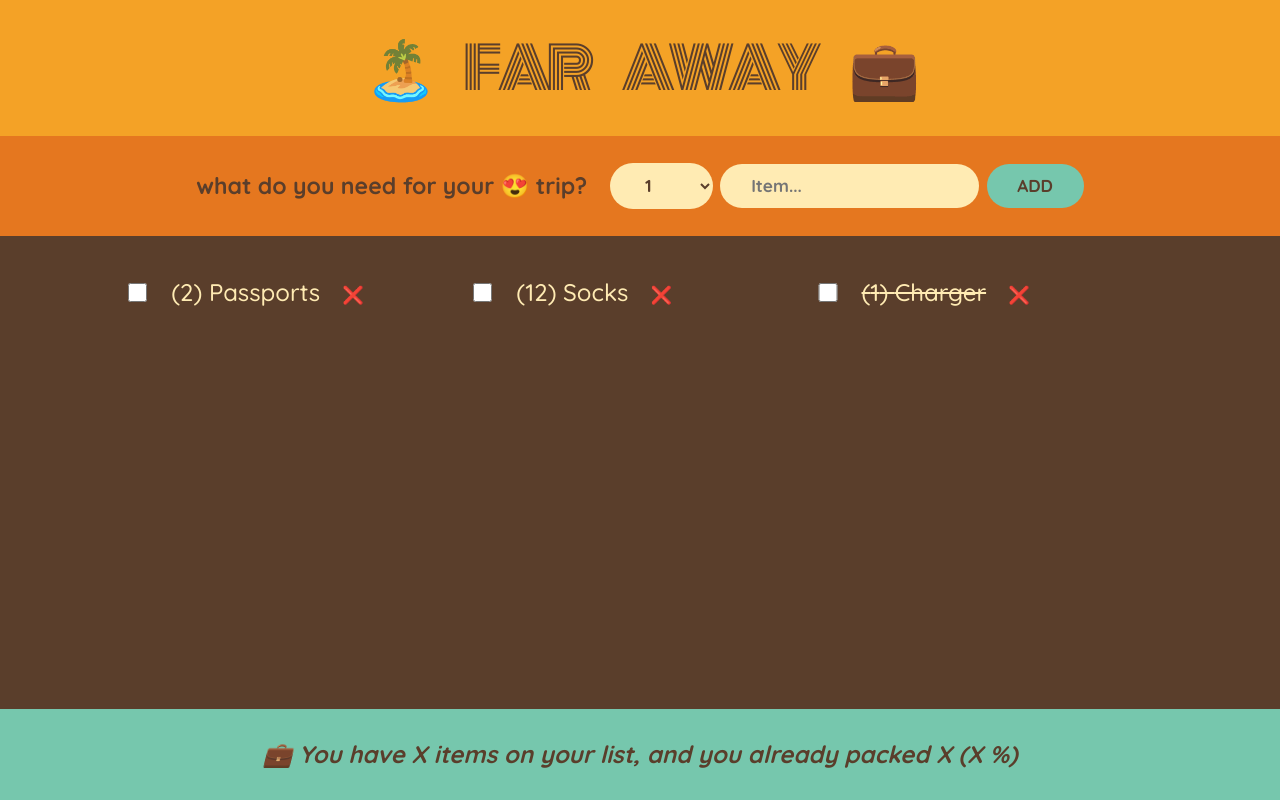
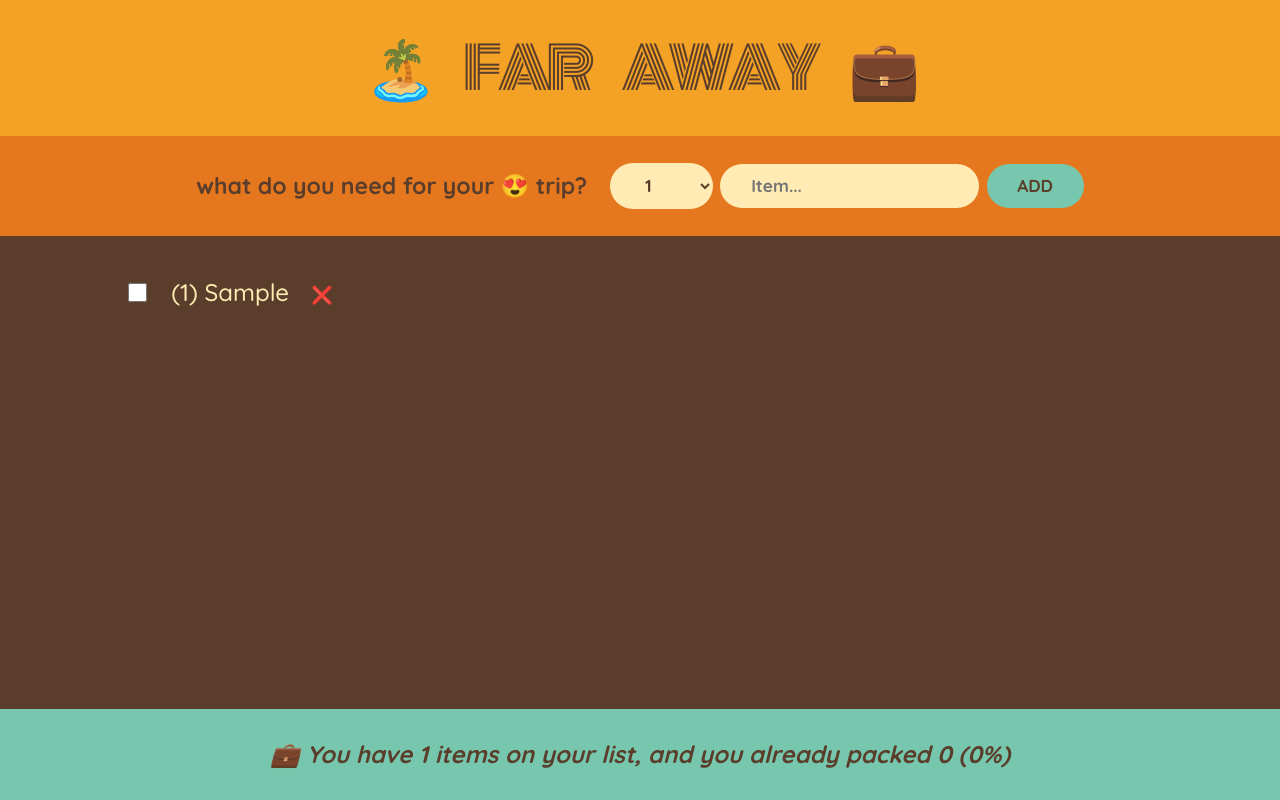
Before and after one commit to AbdelrahmanEhab20/Travels-List, a React (Create React App) app: page / in a window 1280 px wide. Both pictures are taken after typing "Sample" into the empty fields and a click on the button "ADD". Built offline with nearby package versions, Linux system fonts and the light colour scheme.

Commit message:
adding updates to complete main functionality

```diff
--- a/src/App.js
+++ b/src/App.js
@@ -1,18 +1,37 @@
 import { useState } from "react";
 
-const initialItems = [
-  { id: 1, description: "Passports", quantity: 2, packed: false },
-  { id: 2, description: "Socks", quantity: 12, packed: false },
-  { id: 3, description: "Charger", quantity: 1, packed: true },
-];
+// const initialItems = [
+//   { id: 1, description: "Passports", quantity: 2, packed: false },
+//   { id: 2, description: "Socks", quantity: 12, packed: false },
+//   { id: 3, description: "Charger", quantity: 1, packed: true },
+// ];
 
 export default function App() {
+  const [items, setItems] = useState([]);
+  function handleAddItem(item) {
+    setItems((items) => [...items, item]);
+  }
+  function handDeleteItem(id) {
+    setItems((items) => items.filter((item) => item.id !== id));
+  }
+  function handUpdateItem(id) {
+    setItems((items) =>
+      items.map((item) =>
+        item.id === id ? { ...item, packed: !item.packed } : item
+      )
+    );
+  }
+
   return (
     <div className="app">
       <Logo />
-      <Form />
-      <PackingList />
-      <Stats />
+      <Form onAddItems={handleAddItem} />
+      <PackingList
+        onDeleteItem={handDeleteItem}
+        onUpdateItem={handUpdateItem}
+        items={items}
+      />
+      <Stats items={items} />
     </div>
   );
 }
@@ -24,22 +43,25 @@
   return <h1>🏝️ Far Away 💼</h1>;
 }
 // 2- enter data (Form section)
-function Form() {
+function Form({ onAddItems }) {
   // control elements
   const [description, setDescription] = useState("");
   const [quantity, setQuantity] = useState(1);
+  const [countID, setCountID] = useState(100540);
+
   function handleSubmit(event) {
-    let countID = 1050;
+    setCountID((value) => value + 3030);
     event.preventDefault();
-    // console.log("event Data");
-    // console.log(event);
+
     if (!description) return;
     const newPackedItem = {
       description,
       quantity,
       packed: false,
-      id: countID + 5135,
+      id: countID,
     };
+    onAddItems(newPackedItem);
+
     setDescription("");
     setQuantity(1);
   }
@@ -70,12 +92,17 @@
   );
 }
 // 3- listing of stuff (List items section)
-function PackingList() {
+function PackingList({ items, onDeleteItem, onUpdateItem }) {
   return (
     <div className="list">
       <ul>
-        {initialItems.map((singleItem) => (
-          <Item key={singleItem.id} item={singleItem} />
+        {items.map((singleItem) => (
+          <Item
+            handleDeleteItem={onDeleteItem}
+            handleUpdateItem={onUpdateItem}
+            key={singleItem.id}
+            item={singleItem}
+          />
         ))}
       </ul>
     </div>
@@ -83,22 +110,39 @@
 }
 
 //--- Single Item Component ---
-function Item({ item }) {
+function Item({ item, handleDeleteItem, handleUpdateItem }) {
   return (
     <li>
-      <input type="checkbox" />
+      <input
+        type="checkbox"
+        value={item.packed}
+        onChange={() => handleUpdateItem(item.id)}
+      />
       <span style={item.packed ? { textDecoration: "line-through" } : {}}>
         ({item.quantity}) {item.description}
       </span>
-      <button>❌</button>
+      <button onClick={() => handleDeleteItem(item.id)}>❌</button>
     </li>
   );
 }
 // 4- statistics (how much we finish section)
-function Stats() {
+function Stats({ items, packedItems }) {
+  if (!items.length)
+    return (
+      <p className="stats">
+        <em>Start adding some items to your packing list 🚀</em>
+      </p>
+    );
+  const numItems = items.length;
+  const numPacked = items.filter((item) => item.packed).length;
+  const percentage = Math.round((numPacked / numItems) * 100);
   return (
     <footer className="stats">
-      <em>💼 You have X items on your list, and you already packed X (X %)</em>
+      <em>
+        {percentage === 100
+          ? "You got everything! Ready to go ✈️"
+          : ` 💼 You have ${numItems} items on your list, and you already packed ${numPacked} (${percentage}%)`}
+      </em>
     </footer>
   );
 }
```
